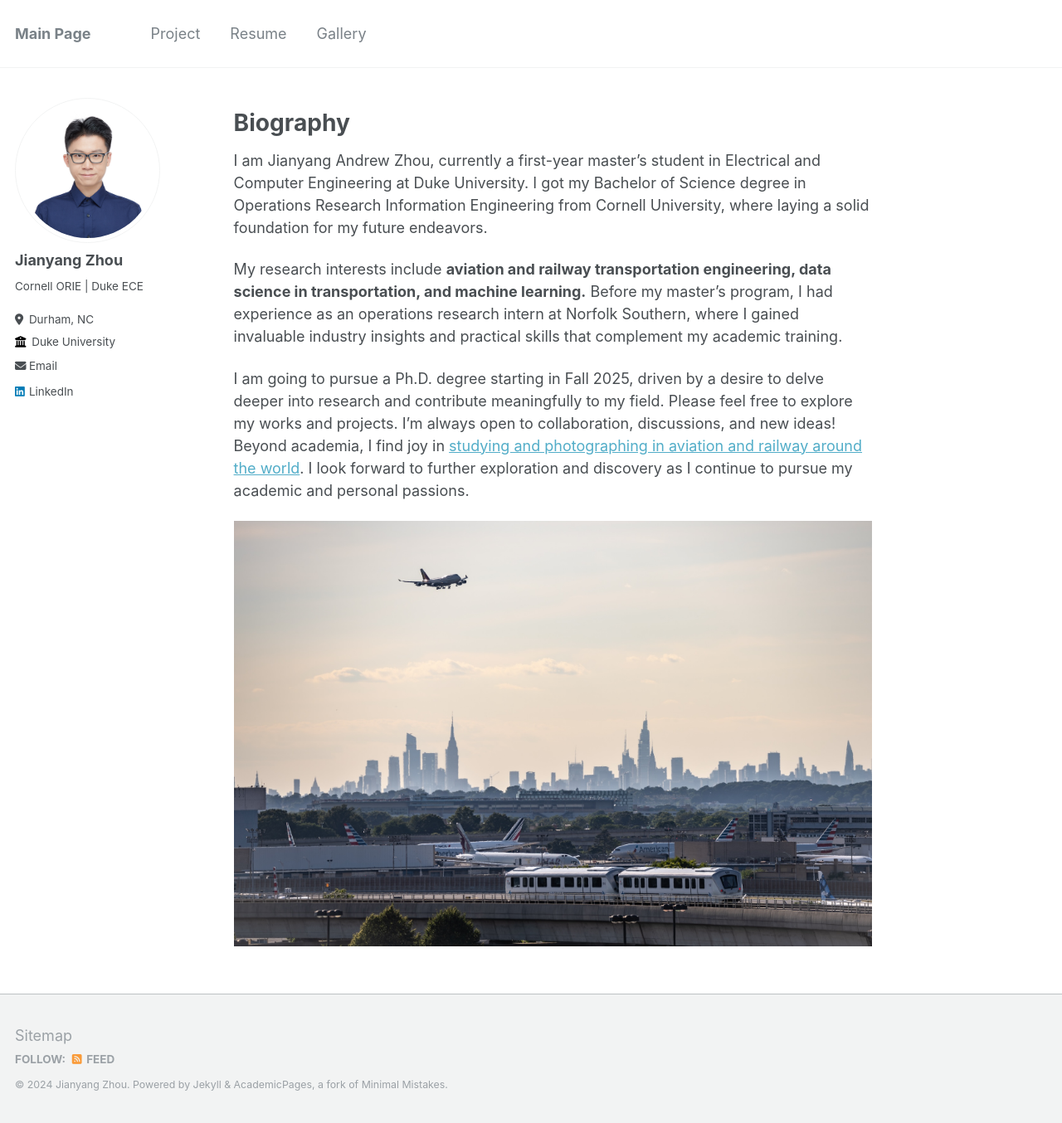
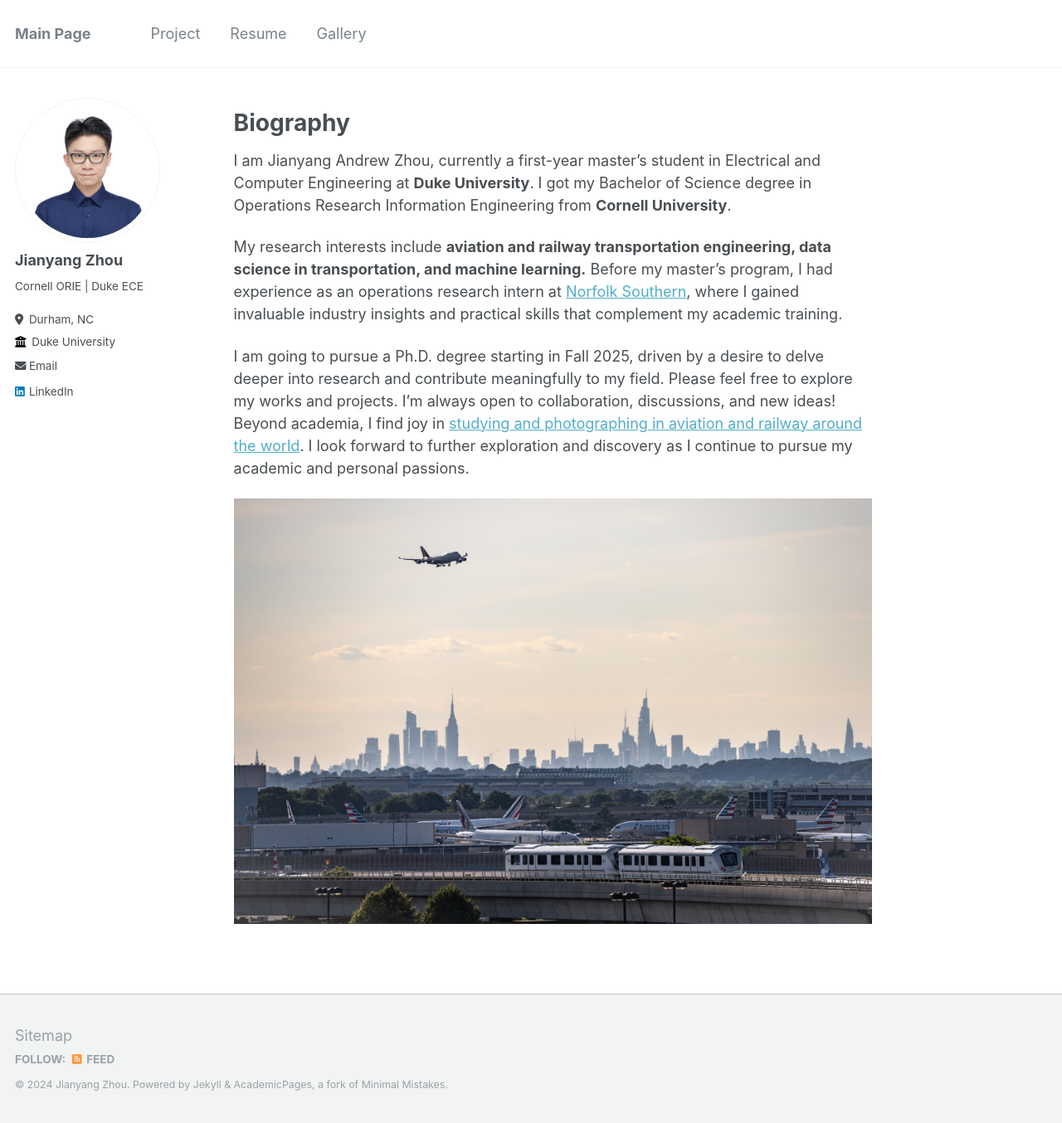
Before and after one commit to zhoujy1023/zhoujy1023.github.io, a Jekyll site: the page built from _pages/about.md, in a window 1280 px wide and 1354 px high. Shown: the whole window at 83% size. Built offline with Jekyll 4.4.1, drawn with Linux system fonts in a browser that asks for light colours.

Commit message:
edit about page

```diff
--- a/_pages/about.md
+++ b/_pages/about.md
@@ -8,9 +8,9 @@ redirect_from:
 ---
 Biography
 ======
-I am Jianyang Andrew Zhou, currently a first-year master’s student in Electrical and Computer Engineering at Duke University. I got my Bachelor of Science degree in Operations Research Information Engineering from Cornell University, where laying a solid foundation for my future endeavors.
+I am Jianyang Andrew Zhou, currently a first-year master’s student in Electrical and Computer Engineering at <b>Duke University</b>. I got my Bachelor of Science degree in Operations Research Information Engineering from <b>Cornell University</b>.
 
-My research interests include <b>aviation and railway transportation engineering, data science in transportation, and machine learning.</b> Before my master's program, I had experience as an operations research intern at Norfolk Southern, where I gained invaluable industry insights and practical skills that complement my academic training.
+My research interests include <b>aviation and railway transportation engineering, data science in transportation, and machine learning.</b> Before my master's program, I had experience as an operations research intern at [Norfolk Southern](https://www.norfolksouthern.com/), where I gained invaluable industry insights and practical skills that complement my academic training.
 
 I am going to pursue a Ph.D. degree starting in Fall 2025, driven by a desire to delve deeper into research and contribute meaningfully to my field. Please feel free to explore my works and projects. I’m always open to collaboration, discussions, and new ideas! Beyond academia, I find joy in [studying and photographing in aviation and railway around the world](/gallery). I look forward to further exploration and discovery as I continue to pursue my academic and personal passions.
 
```
